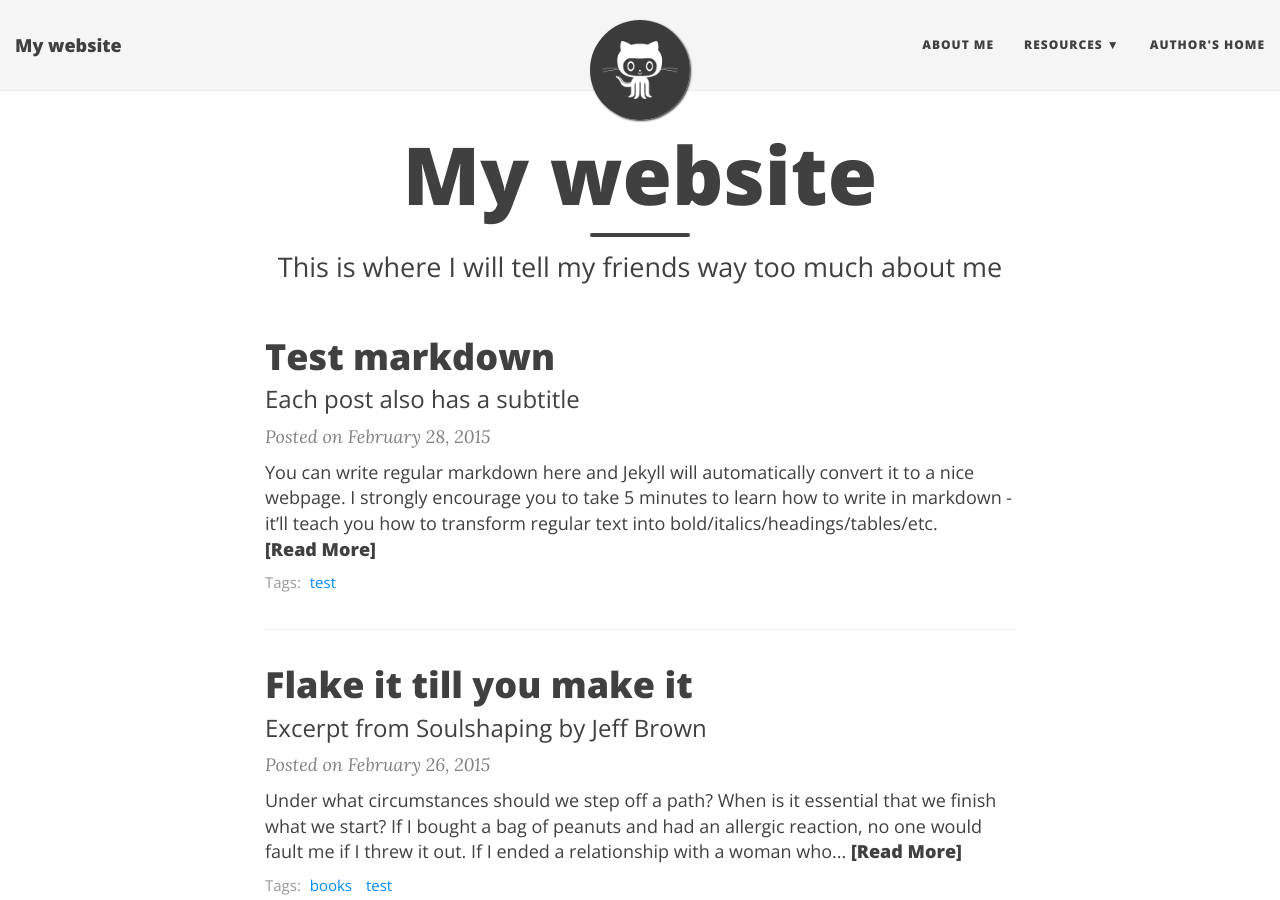
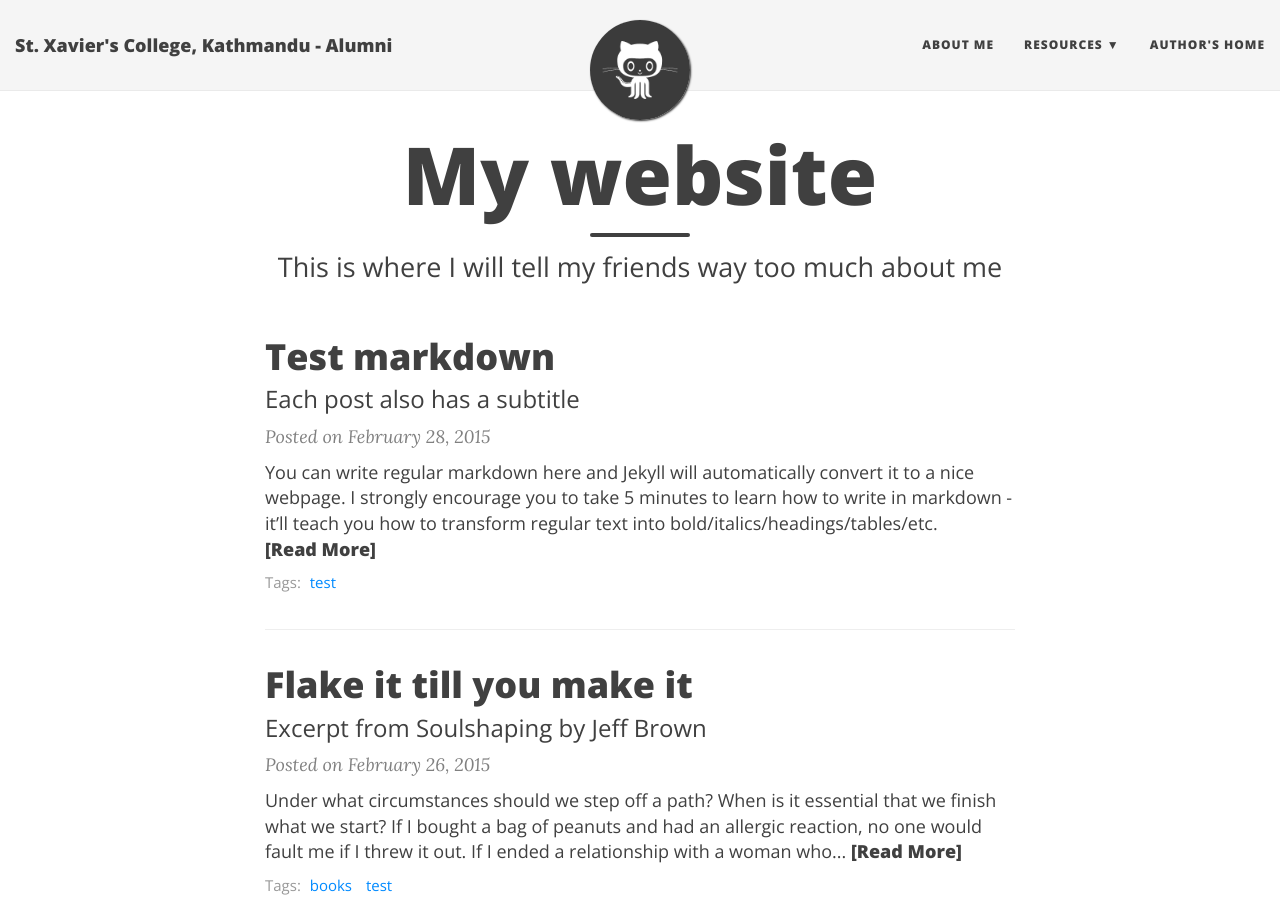
Before and after one commit to aalooksth/sxcalumni, a Jekyll site: the page built from index.html, in a window 1280 px wide and 900 px high. Built offline with Jekyll 4.4.1, drawn with Linux system fonts in a browser that asks for light colours; nearby versions of some CDN libraries; the list of posts is cut into pages by our own code.

Commit message:
Update _config.yml

```diff
--- a/_config.yml
+++ b/_config.yml
@@ -4,7 +4,7 @@
 # baseurl is the website's URL without the hostname
 
 # If you are building a simple GitHub user page (https://username.github.io) then use these settings:
-url: "https://username.github.io"
+url: "https://sxcalumni.tk"
 baseurl: ""
 
 # If you are building a GitHub project page then use these settings:
@@ -14,7 +14,7 @@ baseurl: ""
 # Of course don't forget to change the username and projectname to YOUR username and project
 
 # Name of website
-title: My website
+title: St. Xavier's College, Kathmandu - Alumni
 
 # Short description of your site
 description: A virtual proof that name is awesome!
```
